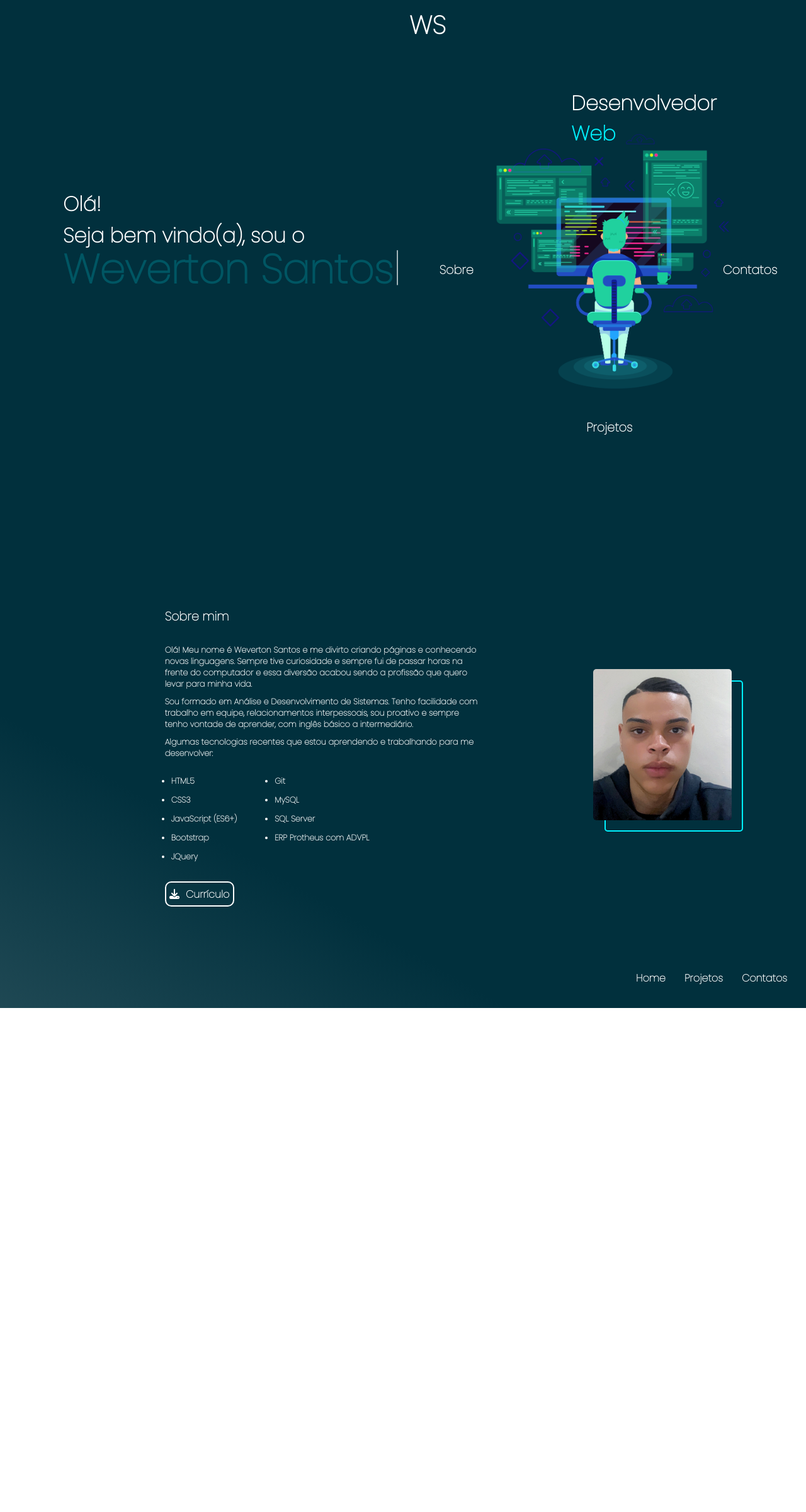
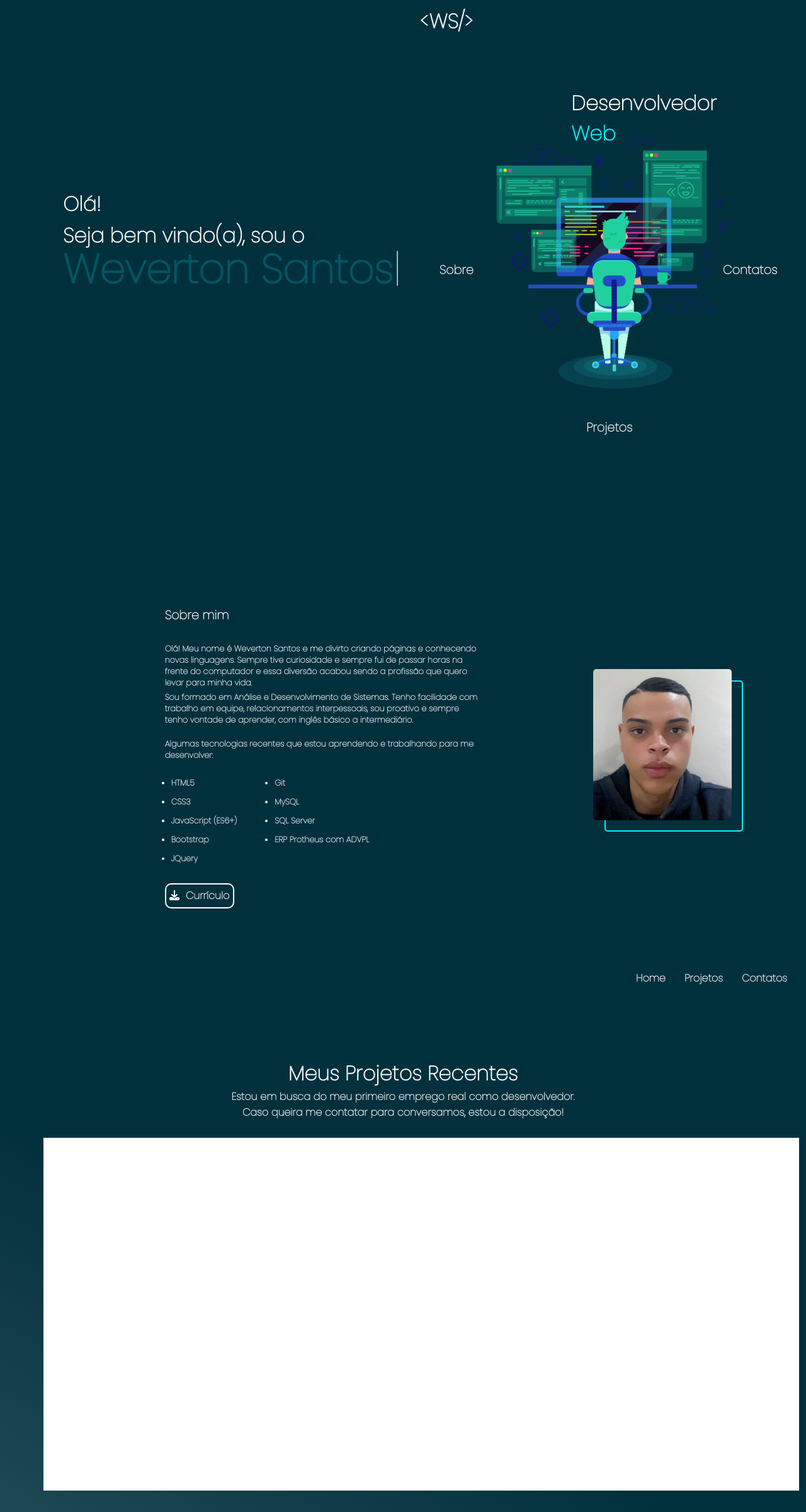
Before and after one commit to wevertonsantos/portfolio-ws, a plain HTML site: page index.html in a window 1280 px wide. Shown: the whole page at 63% size. Before the commit the page ends 1600 px from the top, so only its background shows below. Drawn offline with Linux system fonts and the light colour scheme.

Commit message:
Criando hero Projetos

```diff
--- a/css/style.css
+++ b/css/style.css
@@ -12,7 +12,7 @@ a{text-decoration: none; cursor: pointer;}
 
 header{
     position: relative;
-    left: 650px;
+    left: 660px;
     border-bottom: 100px;
     width: 155px;
     position: fixed;
@@ -26,7 +26,7 @@ header #lista{
 }
 
 header a{
-    font-size: 1.5em;
+    font-size: 2.5em;
     padding-left: 20px;
     padding-top: 21px;
     color: white;
@@ -35,7 +35,19 @@ header a{
 header #nome{
     font-family: 'Poppins', cursive;
     padding-top: 10px;
-    font-size: 2.5em;
+    font-size: 2em;
+}
+
+header #nome:after{
+    position: relative;
+    right: 10px;
+    content: '/>';
+}
+
+header #nome::before{
+    position: relative;
+    left: 7px;
+    content: '<';
 }
 
 /* --------------------------- Home ---------------------------- */
@@ -92,10 +104,9 @@ header #nome{
     color: rgb(0, 242, 255);
 }
 
-
 #hero-text:after {
     position: relative;
-    top: 377px;
+    top: 378px;
     left: 620px;
     content: '|';
     margin-left: 5px;
@@ -257,7 +268,7 @@ i{
 }
 
 #hero-sobre .texto-sbr .intro .p01{
-    margin-bottom: 10px;
+    margin-bottom: 5px;
 }
 
 #hero-sobre .img-intro{
@@ -285,7 +296,7 @@ i{
 
 
 #hero-sobre .texto-sbr .skill-intro{
-    padding-top: 10px;
+    margin-top: 20px;
     padding-bottom: 10px;
 
 }
@@ -365,3 +376,31 @@ i{
 #sobre-rodape .contatos-sbr{
     margin-right: 30px;
 }
+
+/* --------------------------- Projetos ---------------------------- */
+
+#hero-projetos{
+    display: grid;
+    grid-template-columns: auto auto auto;
+    font-weight: bold;
+    text-align: center;
+    color: white;
+    height: 100vh;
+}
+
+#hero-projetos .text-prj{
+    grid-column-start: 1;
+    grid-column-end: 4;
+    padding-top: 10vh;
+}
+
+#hero-projetos .catalogo{
+    margin-left: 8vh;
+    grid-column-start: 2;
+    grid-column-end: 4;
+    grid-row-start: 3;
+    background-color: white;
+    height: 70vh;
+    width: 150vh;
+    margin-bottom: 20px;
+}
--- a/index.html
+++ b/index.html
@@ -114,6 +114,22 @@
         </footer>
     </div>
 
+    <!--------------------- Projetos ------------------------->
+
+    <div id="hero-projetos">
+
+        <div class="text-prj">
+            <h1>Meus Projetos Recentes</h1>
+            <p>Estou em busca do meu primeiro emprego real como desenvolvedor.</p>
+            <p>Caso queira me contatar para conversamos, estou a disposição!</p>
+        </div>
+
+        <div class="catalogo">
+
+        </div>
+
+    </div>
+
 </div>
     <script src="/js/script.js"></script>
 </body>
```
